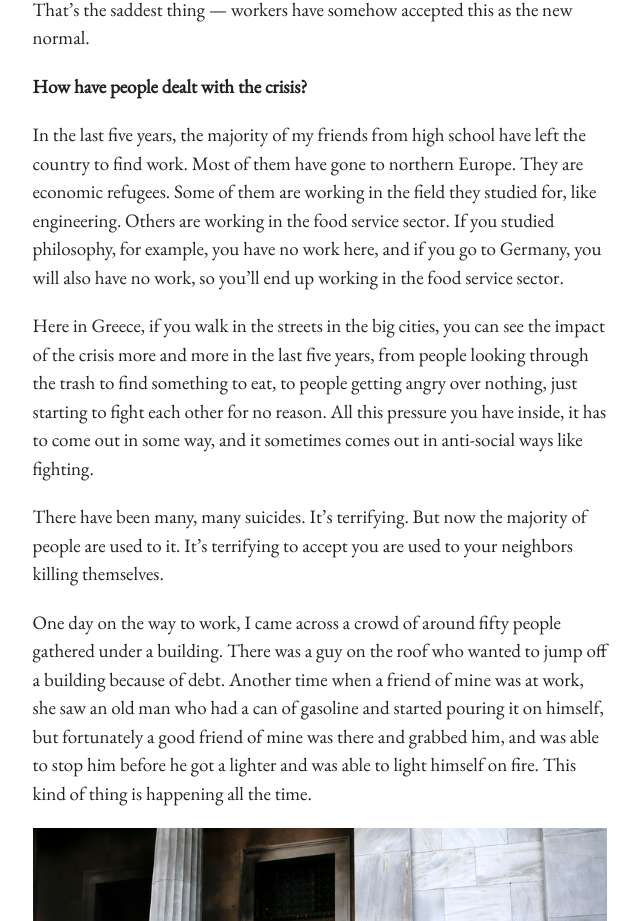
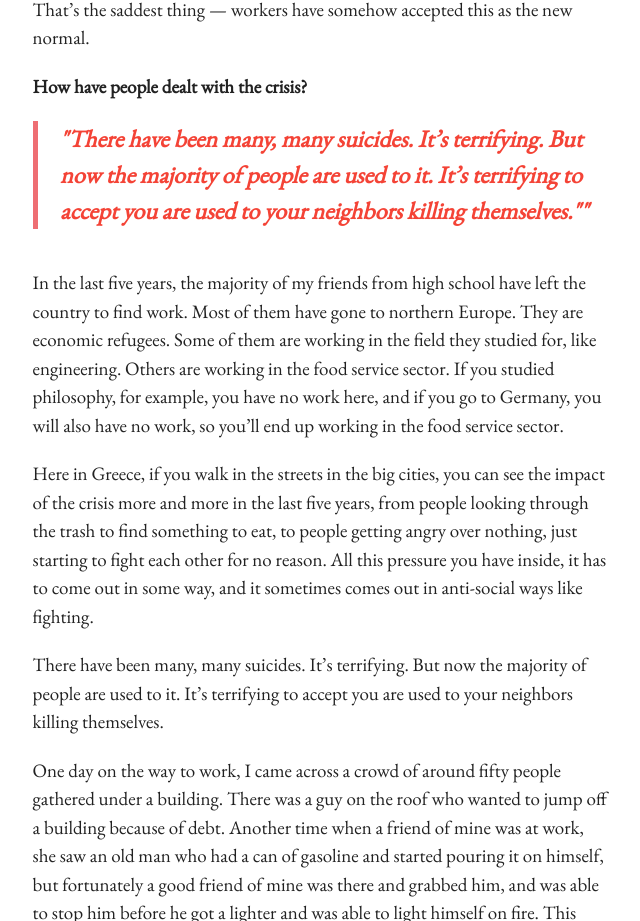
Before and after one commit to mazenk/Final, a plain HTML site: page index.html in a window 1280 px wide. Shown: the part 7919-8840 px from the top of the page, without its empty margins (320-960 px from the left). Drawn offline with nearby package versions, Linux system fonts and the light colour scheme; a web font is replaced by a local one.

Commit message:
Add files via upload

```diff
--- a/index.html
+++ b/index.html
@@ -119,6 +119,9 @@
 					That doesn’t happen any more, almost anywhere. If you work on Sunday, you have to be paid 175% as overtime wage. If you work on holidays, you have to make double. None of this happens anymore, and it’s illegal. It has become normal to work without insurance, without overtime, without holiday pay. That’s the saddest thing — workers have somehow accepted this as the new normal.
 				<div class="row"></div><b>
 					How have people dealt with the crisis?
+				<blockquote>
+					"There have been many, many suicides. It’s terrifying. But now the majority of people are used to it. It’s terrifying to accept you are used to your neighbors killing themselves.""
+				</blockquote>
 				</b><div class="row"></div>
 					In the last five years, the majority of my friends from high school have left the country to find work. Most of them have gone to northern Europe. They are economic refugees. Some of them are working in the field they studied for, like engineering. Others are working in the food service sector. If you studied philosophy, for example, you have no work here, and if you go to Germany, you will also have no work, so you’ll end up working in the food service sector.
 				<div class="row"></div>
--- a/style.css
+++ b/style.css
@@ -132,6 +132,12 @@ hr{
       width: 100%;
 }
 
+blockquote {
+color: #F44336;
+font-size: 24px;
+font-style: italic;
+}
+
 p{
   text-align: justify;
   margin-top: 0;
```
